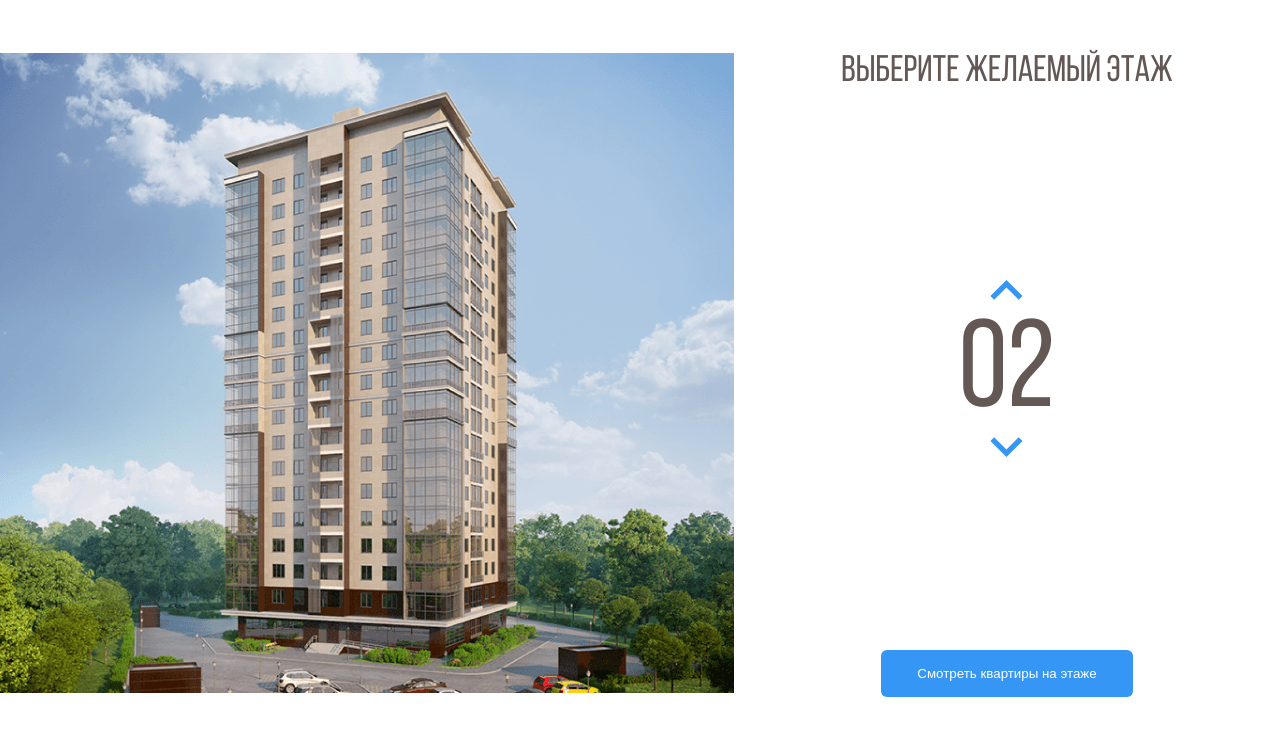
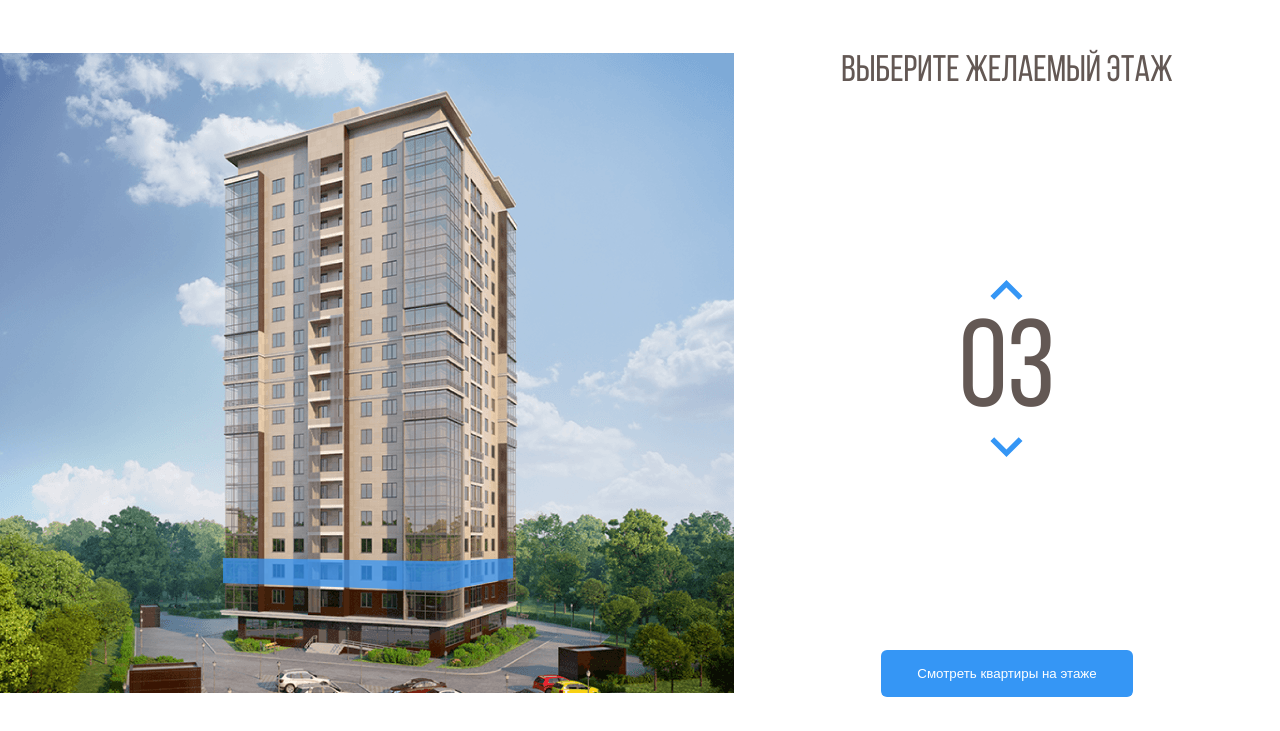
Before and after one commit to SvitlanaRybakova/constructionCompanySite, a plain HTML site: page index.html in a window 1280 px wide. Both pictures are taken after a click on the button 1006 px from the left and 360 px from the top of the page. Shown: the part 69-800 px from the top of the page. Drawn offline with nearby package versions, Linux system fonts and the light colour scheme.

Commit message:
implement an interactive fucn for select floor

```diff
--- a/css/style.css
+++ b/css/style.css
@@ -78,15 +78,18 @@ body {
   display: flex;
 }
 
-.nome-img path {
+.home-img path {
   opacity: 0;
   cursor: pointer;
 }
 
-.nome-img path:hover {
+.home-img path:hover {
   opacity: 1;
 }
 
+path.current-floor{
+  opacity: 1;
+}
 .main-info {
   flex-grow: 1;
   text-align: center;
--- a/index.html
+++ b/index.html
@@ -42,7 +42,7 @@
 
   <main class="main">
     <div class="main-image">
-      <svg class="nome-img" width="734" height="640" viewBox="0 0 734 640" fill="none"
+      <svg class="home-img" width="734" height="640" viewBox="0 0 734 640" fill="none"
         xmlns="http://www.w3.org/2000/svg" xmlns:xlink="http://www.w3.org/1999/xlink">
         <rect width="734" height="640" fill="url(#pattern0)" />
         <defs>
@@ -51,23 +51,38 @@
           </pattern>
           <image id="image0" width="740" height="640" xlink:href="img/home.png" />
         </defs>
-        <path d="M222 531L442.8 539L512 525.3V547L443.5 566.7L222 555.7V531Z" fill="#3595F6" fill-opacity="0.75" />
-        <path d="M223 530V505L443.3 508.3L513 505V525L443.7 538L223 530Z" fill="#3595F6" fill-opacity="0.75" />
-        <path d="M223 504V479H444H513V502L445 509L223 504Z" fill="#3595F6" fill-opacity="0.75" />
-        <path d="M223 480V455L444.3 451.3L512 458V480H444" fill="#3595F6" fill-opacity="0.75" />
-        <path d="M223 454V428L444.5 424.7L513 435.7V457L444 450.3L223 454Z" fill="#3595F6" fill-opacity="0.75" />
-        <path d="M222 427V403.3L443 391L514 414V435.3L443 423L222 427Z" fill="#3595F6" fill-opacity="0.75" />
-        <path d="M222 405V380L444.2 363.7L514 392.3V413L443.7 391.3L222 405Z" fill="#3595F6" fill-opacity="0.75" />
-        <path d="M222 380V355L444.5 334.7L514 371.3V392L442 363.3L222 380Z" fill="#3595F6" fill-opacity="0.75" />
-        <path d="M222 354V330L445 305.3L514 349.3V371L444.7 333L222 354Z" fill="#3595F6" fill-opacity="0.75" />
-        <path d="M222 329V305L444.5 276.3L514 327.3V348L443.7 305.7L222 329Z" fill="#3595F6" fill-opacity="0.75" />
-        <path d="M221 305V281L443.3 248L514 307.3V327L444 276.3L221 305Z" fill="#3595F6" fill-opacity="0.75" />
-        <path d="M222 280V256L443.2 221L513 285V306L444.3 247.7L222 280Z" fill="#3595F6" fill-opacity="0.75" />
-        <path d="M222 256V231L444.3 193L513 263.3V284L444 220L222 256Z" fill="#3595F6" fill-opacity="0.75" />
-        <path d="M222 230V205L442.8 161.3L513 240.3V263L444 189.7L222 230Z" fill="#3595F6" fill-opacity="0.75" />
-        <path d="M223 206V181L443 133L513 218V241L442.3 161.7L223 206Z" fill="#3595F6" fill-opacity="0.75" />
-        <path d="M222 181V156L441.8 104L513 196.3V219L443.3 132.7L222 181Z" fill="#3595F6" fill-opacity="0.75" />
-        <path d="M222 156V130L444 73.3L513 175V196L443.7 104.3L222 156Z" fill="#3595F6" fill-opacity="0.75" />
+        <path data-floor="02" d="M222 531L442.8 539L512 525.3V547L443.5 566.7L222 555.7V531Z" fill="#3595F6"
+          fill-opacity="0.75" />
+        <path data-floor="03" d="M223 530V505L443.3 508.3L513 505V525L443.7 538L223 530Z" fill="#3595F6"
+          fill-opacity="0.75" />
+        <path data-floor="04" d="M223 504V479H444H513V502L445 509L223 504Z" fill="#3595F6" fill-opacity="0.75" />
+        <path data-floor="05" d="M223 480V455L444.3 451.3L512 458V480H444" fill="#3595F6" fill-opacity="0.75" />
+        <path data-floor="06" d="M223 454V428L444.5 424.7L513 435.7V457L444 450.3L223 454Z" fill="#3595F6"
+          fill-opacity="0.75" />
+        <path data-floor="07" d="M222 427V403.3L443 391L514 414V435.3L443 423L222 427Z" fill="#3595F6"
+          fill-opacity="0.75" />
+        <path data-floor="08" d="M222 405V380L444.2 363.7L514 392.3V413L443.7 391.3L222 405Z" fill="#3595F6"
+          fill-opacity="0.75" />
+        <path data-floor="09" d="M222 380V355L444.5 334.7L514 371.3V392L442 363.3L222 380Z" fill="#3595F6"
+          fill-opacity="0.75" />
+        <path data-floor="10" d="M222 354V330L445 305.3L514 349.3V371L444.7 333L222 354Z" fill="#3595F6"
+          fill-opacity="0.75" />
+        <path data-floor="11" d="M222 329V305L444.5 276.3L514 327.3V348L443.7 305.7L222 329Z" fill="#3595F6"
+          fill-opacity="0.75" />
+        <path data-floor="12" d="M221 305V281L443.3 248L514 307.3V327L444 276.3L221 305Z" fill="#3595F6"
+          fill-opacity="0.75" />
+        <path data-floor="13" d="M222 280V256L443.2 221L513 285V306L444.3 247.7L222 280Z" fill="#3595F6"
+          fill-opacity="0.75" />
+        <path data-floor="14" d="M222 256V231L444.3 193L513 263.3V284L444 220L222 256Z" fill="#3595F6"
+          fill-opacity="0.75" />
+        <path data-floor="15" d="M222 230V205L442.8 161.3L513 240.3V263L444 189.7L222 230Z" fill="#3595F6"
+          fill-opacity="0.75" />
+        <path data-floor="16" d="M223 206V181L443 133L513 218V241L442.3 161.7L223 206Z" fill="#3595F6"
+          fill-opacity="0.75" />
+        <path data-floor="17" d="M222 181V156L441.8 104L513 196.3V219L443.3 132.7L222 181Z" fill="#3595F6"
+          fill-opacity="0.75" />
+        <path data-floor="18" d="M222 156V130L444 73.3L513 175V196L443.7 104.3L222 156Z" fill="#3595F6"
+          fill-opacity="0.75" />
 
       </svg>
 
@@ -92,6 +107,9 @@
       </button>
     </div>
   </main>
+  <script src="https://code.jquery.com/jquery-3.6.0.min.js"
+    integrity="sha256-/xUj+3OJU5yExlq6GSYGSHk7tPXikynS7ogEvDej/m4=" crossorigin="anonymous"></script>
+  <script src="js/main.js"></script>
 </body>
 
 </html>
--- /dev/null
+++ b/js/main.js
@@ -0,0 +1,51 @@
+// проверяем готов ли сайт к манимуляциям
+$(document).ready(function () {
+  var currentFloor = 2;
+  var counterUp = $(".counter-up");
+  var counterDown = $(".counter-down");
+  // изменение в счетчике при наведении мышью на этаж
+  $(".home-img path").on("mouseover", function () {
+    // удаляю подсветку этажа,чтобы при ховер эффекте удалить подстветку в случае когда этаж выбран с помощью кнопки
+    $(".home-img path").removeClass("current-floor");
+    // console.log($(this).attr("data-floor"));
+    currentFloor = $(this).attr("data-floor");
+    $(".counter").text(currentFloor);
+  });
+
+  // при клике на кнопку, подвсечивать этаж на картинке и менять counter
+  counterUp.on("click", function () {
+
+    if (currentFloor < 18) {
+      currentFloor++;
+      // добавить 0 к счетчику (02, 03, 04...)
+      usCurrentFloor = currentFloor.toLocaleString("en-US", {
+        minimumIntegerDigits: 2,
+        useGrouping: false,
+      });
+      $(".counter").text(usCurrentFloor);
+      // удаляю подсветку этажа
+      $(".home-img path").removeClass("current-floor");
+      // подсвечиваю этаж
+      $(`[data-floor=${usCurrentFloor}]`).toggleClass("current-floor")
+    }
+    }
+  );
+
+  counterDown.on("click", function () {
+
+    if (currentFloor > 2) {
+      currentFloor--;
+      // добавить 0 к счетчику (02, 03, 04...)
+      usCurrentFloor = currentFloor.toLocaleString("en-US", {
+        minimumIntegerDigits: 2,
+        useGrouping: false,
+      });
+      $(".counter").text(usCurrentFloor);
+      // удаляю подсветку этажа
+      $(".home-img path").removeClass("current-floor");
+      // подсвечиваю этаж
+      $(`[data-floor=${usCurrentFloor}]`).toggleClass("current-floor");
+    }
+  });
+
+});
```
